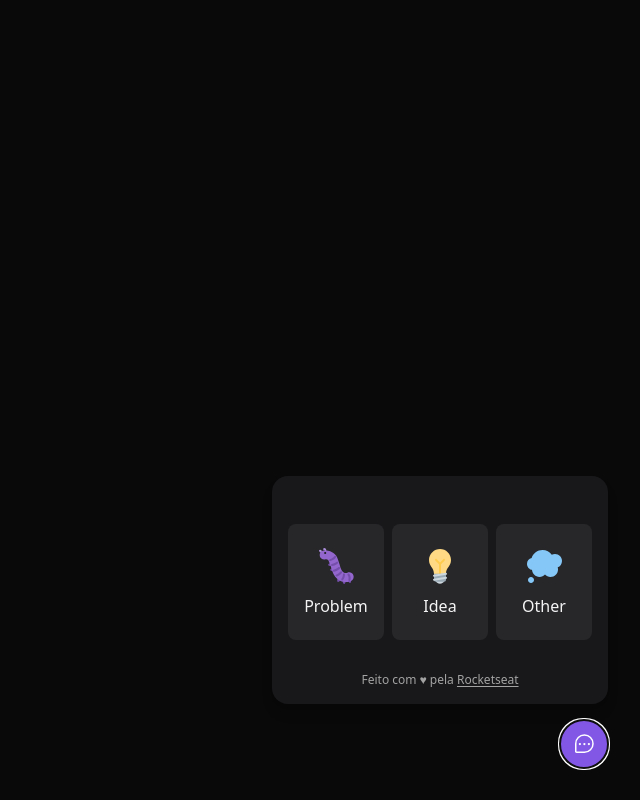
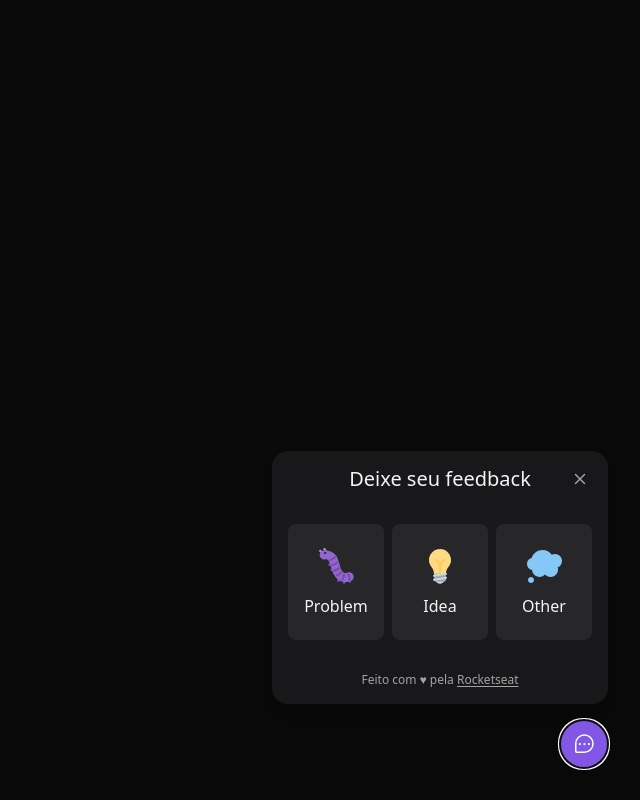
Before and after one commit to uezili/nlw-return-widget, a React (Vite) app: page / in a window 1280 px wide. Both pictures are taken after a click on the button "Feedback". Shown: the whole page, without its empty margins (640-1280 px from the left). Built offline with nearby package versions, Linux system fonts and the light colour scheme.

Commit message:
header and feedback content

```diff
--- a/src/components/WidgetForm/Steps/FeedbackContentStep.tsx
+++ b/src/components/WidgetForm/Steps/FeedbackContentStep.tsx
@@ -0,0 +1,32 @@
+import { ArrowArcLeft, ArrowBendLeftUp, ArrowsLeftRight, ArrowsVertical } from "phosphor-react";
+import { FeedbackType, feedbackTypes } from "..";
+import { CloseButton } from "../../CloseButton"
+
+interface FeedbackContentStepProps {
+    feedbackType: FeedbackType;
+}
+
+export function FeedbackContentStep({ feedbackType }: FeedbackContentStepProps) {
+
+    const feedbackTypeInfo = feedbackTypes[feedbackType];
+
+
+    return (
+      <>
+        <header>
+            <button type="button">
+                <ArrowBendLeftUp weight="bold" className="w-4 h-4" />
+            </button>
+          <span className="text-xl leading-6 flex items-center gap-2">
+            <img src={feedbackTypeInfo.image.source} alt={feedbackTypeInfo.image.alt} className="w-6 h-6"/>
+            {feedbackTypeInfo.title}
+            </span>
+          <CloseButton />
+        </header>
+
+        <div className="flex py-8 gap-2 w-full">
+
+      </div>
+    </>
+    )
+}
--- a/src/components/WidgetForm/Steps/FeedbackTypeStep.tsx
+++ b/src/components/WidgetForm/Steps/FeedbackTypeStep.tsx
@@ -1,4 +1,5 @@
 import { FeedbackType, feedbackTypes } from ".."
+import { CloseButton } from "../../CloseButton";
 
 interface FeedbackTypeStepProps {
   onFeedbackTypeChanged: (type: FeedbackType) => void;
@@ -6,6 +7,12 @@ interface FeedbackTypeStepProps {
 
 export function FeedbackTypesSteps({ onFeedbackTypeChanged }: FeedbackTypeStepProps) {
     return (
+      <>
+        <header>
+          <span className="text-xl leading-6">Deixe seu feedback</span>
+          <CloseButton />
+        </header>
+
         <div className="flex py-8 gap-2 w-full">
         { Object.entries(feedbackTypes).map(([key, value]) => {
           return (
@@ -21,5 +28,6 @@ export function FeedbackTypesSteps({ onFeedbackTypeChanged }: FeedbackTypeStepPr
           )
         }) }
       </div>
+    </>
     )
 }
```
